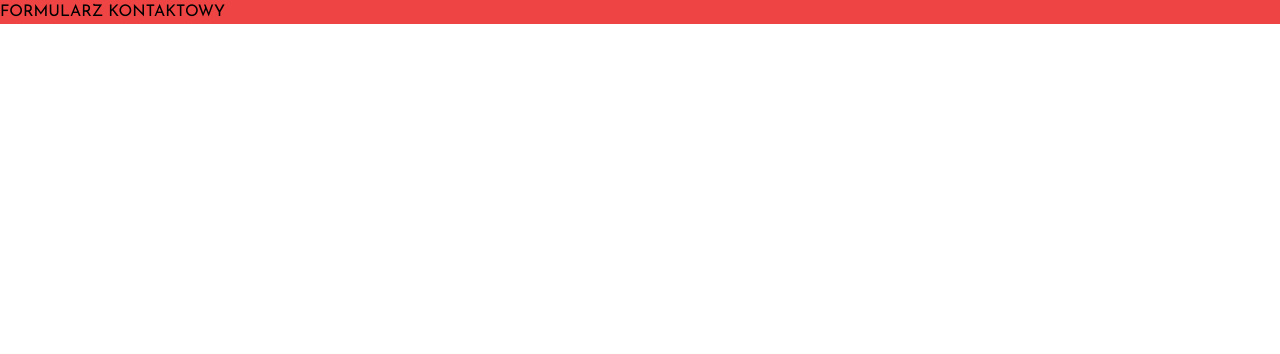
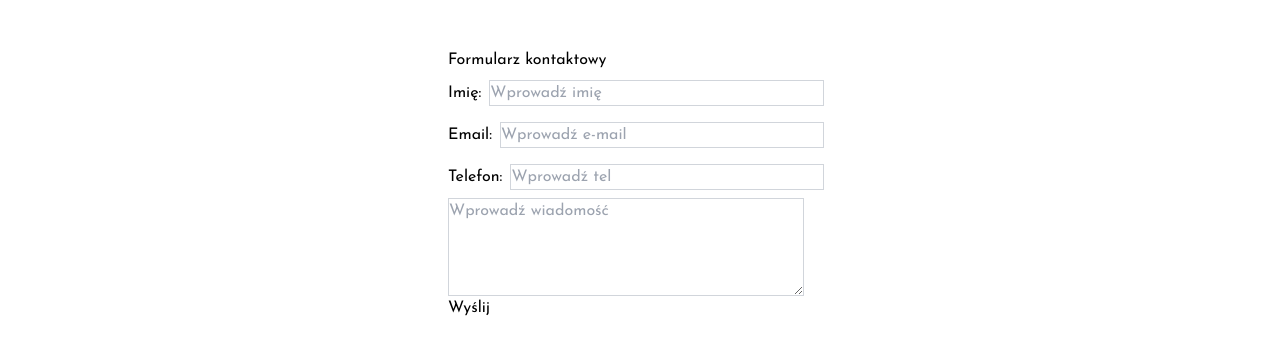
Before and after one commit to narghar/just-practice, a Next.js app: page /kontakt in a window 1280 px wide. Shown: the top 354 px of the page. Built offline with nearby package versions, Linux system fonts and the light colour scheme.

Commit message:
Add form

```diff
--- a/pages/kontakt/index.js
+++ b/pages/kontakt/index.js
@@ -7,7 +7,75 @@ function Contact() {
         <title>Kontakt</title>
         <meta name="viewport" content="initial-scale=1.0, width=device-width" />
       </Head>
-      <div className="bg-green-500 md:bg-red-500 lg:bg-teal-500">FORMULARZ KONTAKTOWY</div>
+      <div className="container w-96 mx-auto">
+        <form className="pt-12" action="/kontakt" method="GET">
+          <fieldset>
+            <legend>Formularz kontaktowy</legend>
+
+            <div className="flex items-center">
+              <label htmlFor="name">Imię:</label>
+              <input
+                className="border m-2 w-full border-gray-300"
+                type="text"
+                name="name"
+                id="name"
+                placeholder="Wprowadź imię"
+                pattern="[a-zA-Z ]+"
+                minlength="3"
+                title="Tylko litery"
+                required
+              />
+            </div>
+
+            <div className="flex items-center">
+              <label htmlFor="email">Email:</label>
+              <input
+                className="border m-2 w-full border-gray-300"
+                type="email"
+                name="email"
+                id="email"
+                required
+                placeholder="Wprowadź e-mail"
+              />
+            </div>
+
+            <div className="flex items-center">
+              <label htmlFor="tel">Telefon:</label>
+              <input
+                className="border m-2 w-full border-gray-300"
+                type="text"
+                name="tel"
+                id="tel"
+                minlength="9"
+                maxlength="12"
+                placeholder="Wprowadź tel"
+                pattern="[0-9]+"
+                title="Tylko cyfry od 1-9"
+                required
+              />
+            </div>
+
+            <textarea
+              className="border block border-gray-300"
+              id="message"
+              name="message"
+              rows="4"
+              cols="40"
+              placeholder="Wprowadź wiadomość"
+              required
+            ></textarea>
+
+
+              <button
+                className=""
+                type="submit"
+                id="submit"
+              >Wyślij
+              </button>
+
+          </fieldset>
+        </form>
+      </div>
     </div>
   );
 }
```
